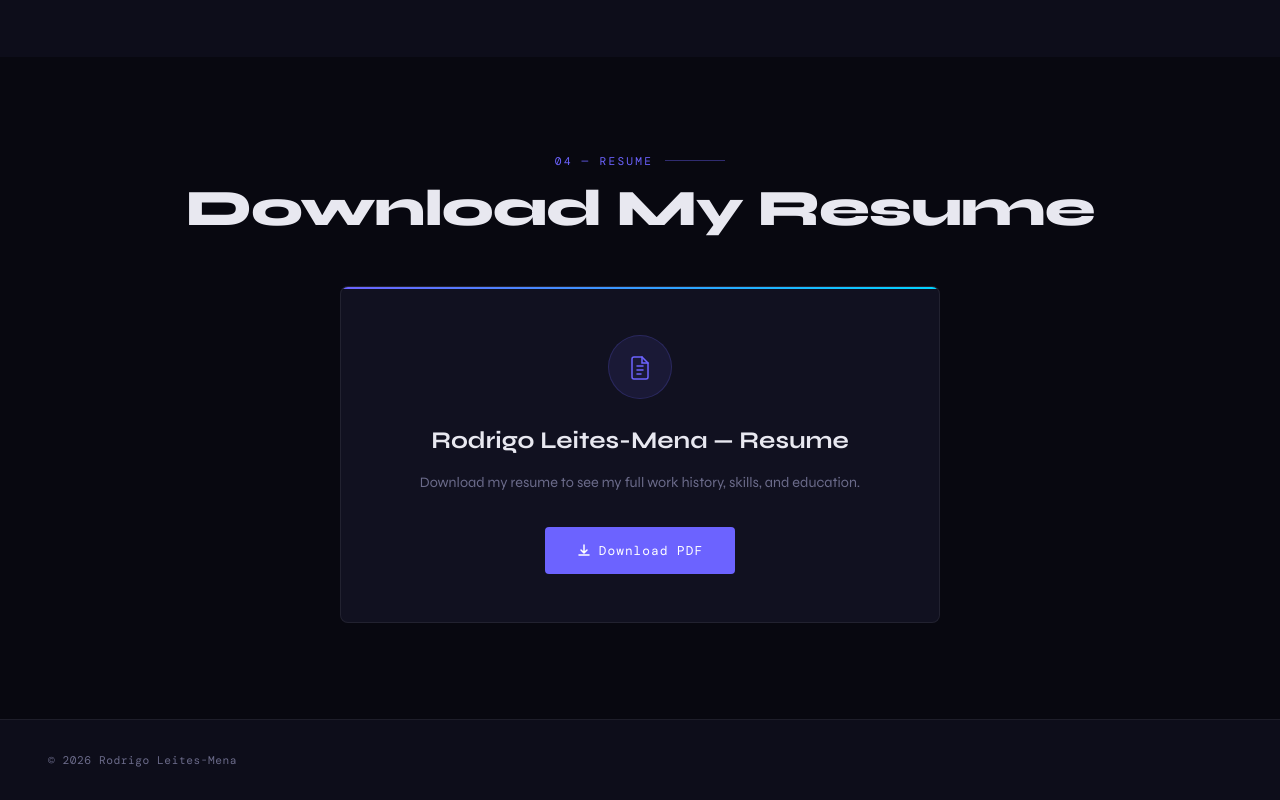
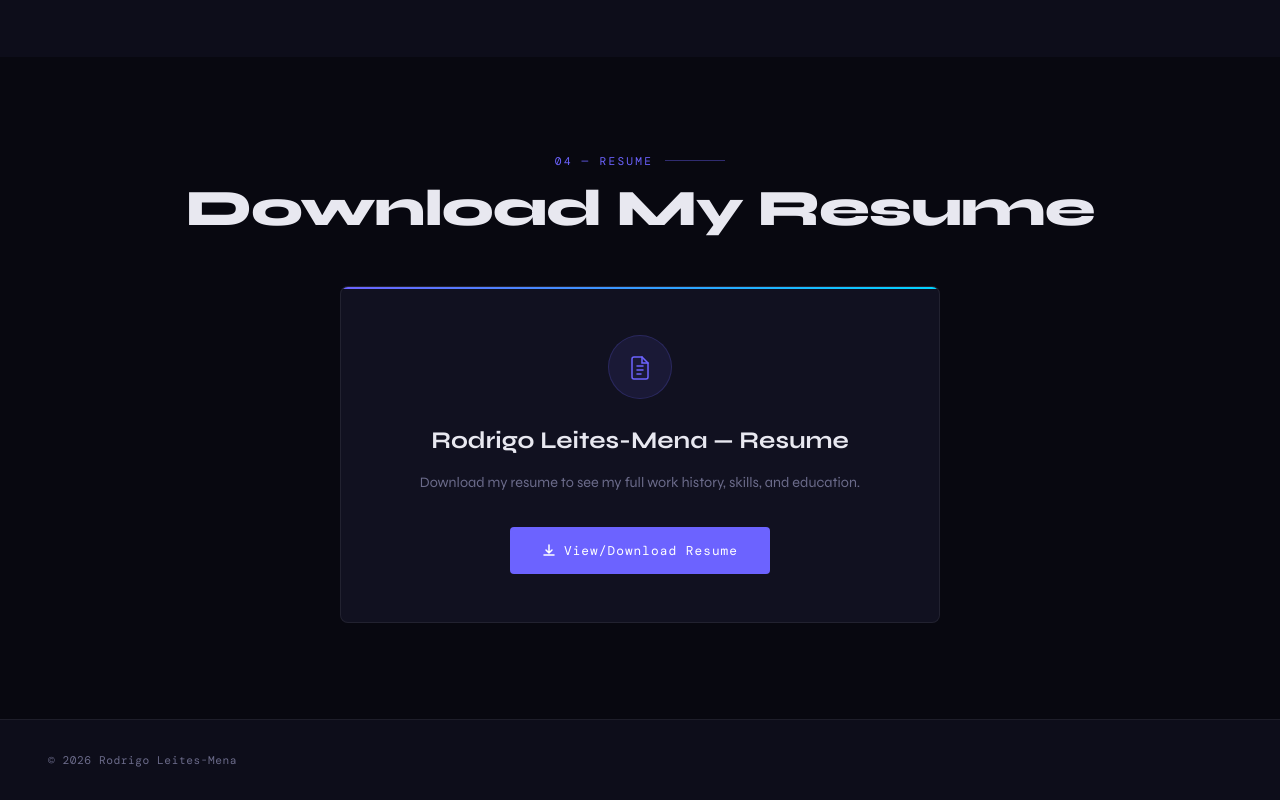
Before and after one commit to RodriL9/my-portfolio, a Next.js app: page / in a window 1280 px wide. Shown: the part 3896-4696 px from the top of the page. Built offline with nearby package versions, Linux system fonts and the light colour scheme; a web font is replaced by a local one.

Commit message:
resume adjustment

```diff
--- a/app/page.tsx
+++ b/app/page.tsx
@@ -400,14 +400,15 @@ export default function Home() {
           </p>
           <a
             href="/RodrigoResume.pdf"
-            download="Rodrigo_Leites-Mena_Resume.pdf"
+            target="_blank"
+            rel="noopener noreferrer"
             className="btn-primary"
             style={{ display: "inline-flex", margin: "0 auto", textDecoration: "none" }}
           >
             <svg width="14" height="14" viewBox="0 0 14 14" fill="none">
               <path d="M7 2v8M4 7l3 3 3-3M2 12h10" stroke="currentColor" strokeWidth="1.5" strokeLinecap="round" strokeLinejoin="round"/>
             </svg>
-            <span>Download PDF</span>
+            <span>View/Download Resume</span>
           </a>
         </div>
       </section>
```
